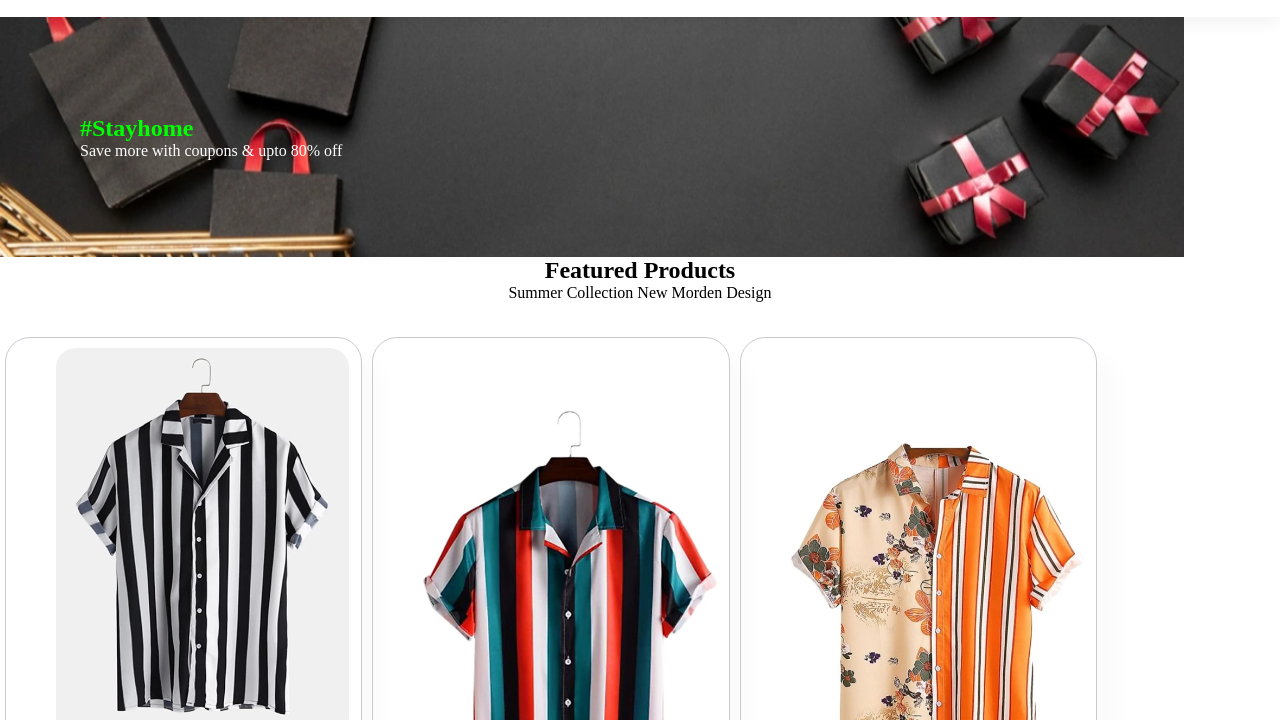
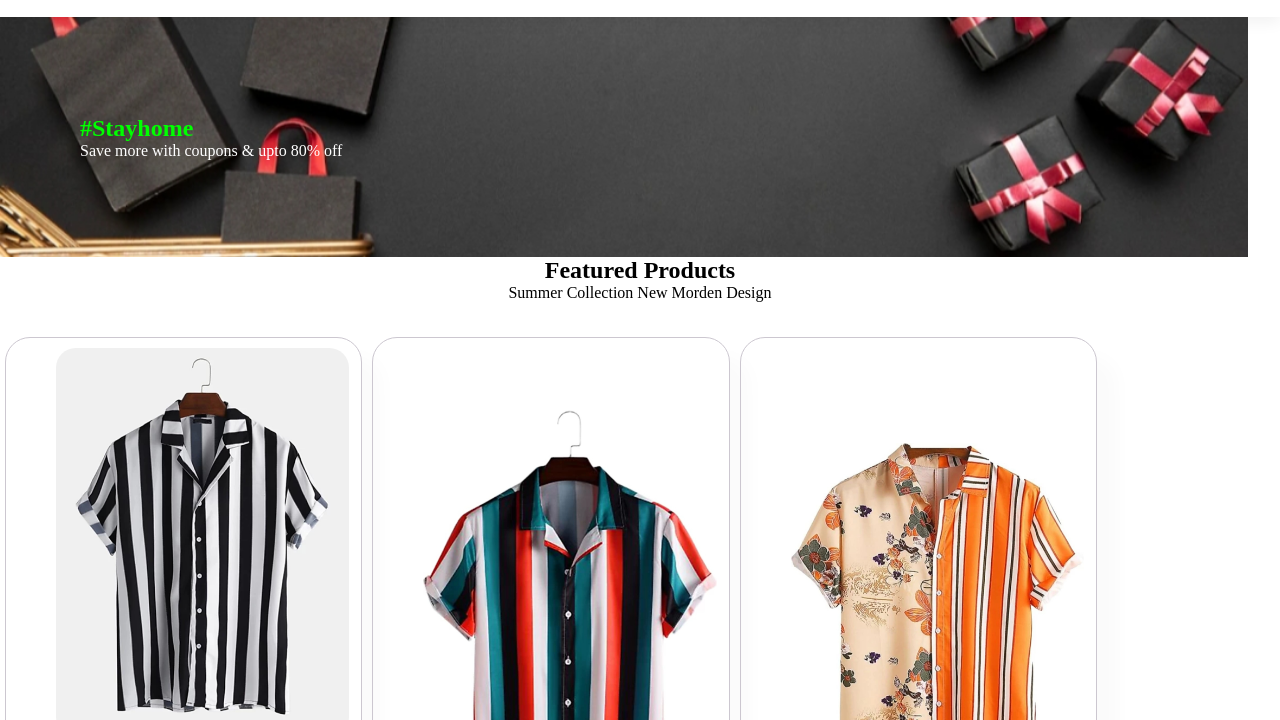
Before and after one commit to Pranab1234567/Shopcart, a plain HTML site: page shop.html in a window 1280 px wide. Shown: the part 67-787 px from the top of the page. Drawn offline with Linux system fonts and the light colour scheme.

Commit message:
Update shop.html

```diff
--- a/shop.html
+++ b/shop.html
@@ -40,7 +40,7 @@ bottom:-4px;left:20px;
 
 
 #hero{background-image:url("IMG_20230612_071103.jpg");
-height:30vh;width:80%;background-size:cover;color:#fff;
+height:30vh;width:85%;background-size:cover;color:#fff;
 background-position:center; padding:0px 80px;overflow:hidden;
 display:flex;flex-direction:column;align-items:flex-start;justify-content:center;
 }
```
